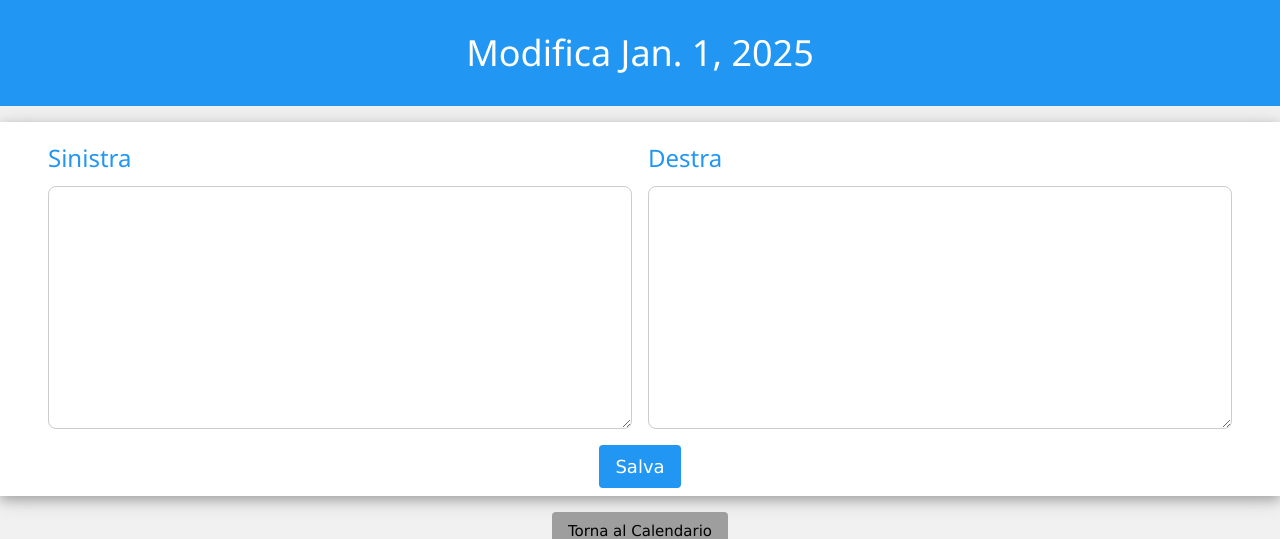
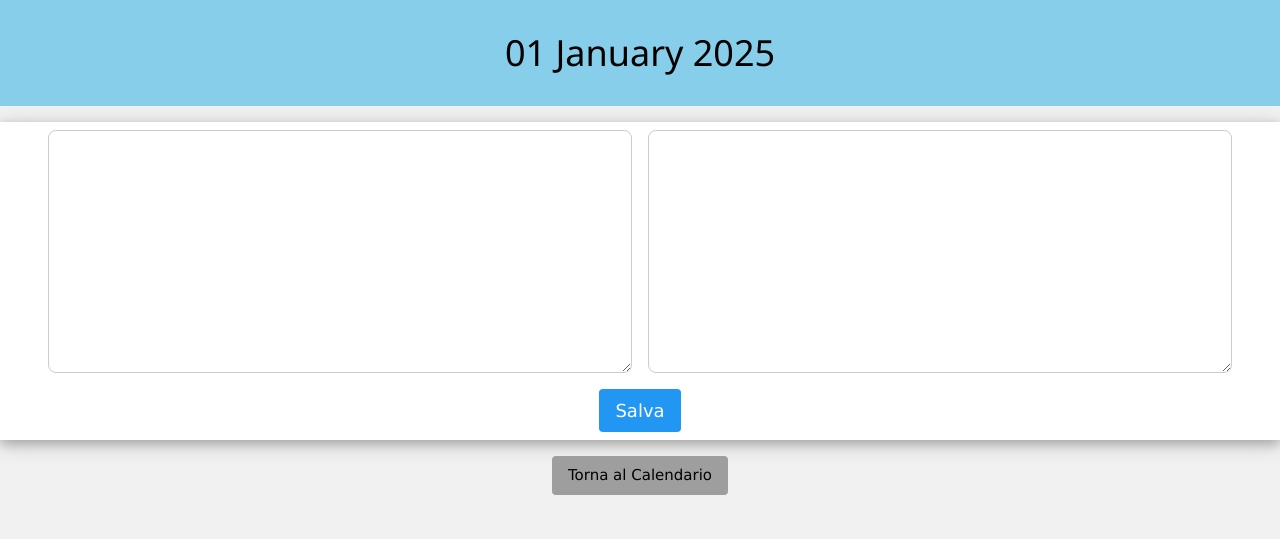
Before and after one commit to giuliofalco/calendar, a Django app: page /edit/2025/1/1/ in a window 1280 px wide. Shown: the top 539 px of the page. Run offline with Django 5.2, Linux system fonts and the light colour scheme; data comes from the database, SQL or seed files in the repository.

Commit message:
data in day_editor in formato europeo

```diff
--- a/cal/templates/cal/day_editor.html
+++ b/cal/templates/cal/day_editor.html
@@ -7,8 +7,8 @@
 </head>
 <body class="w3-light-grey">
 
-    <header class="w3-container w3-blue w3-center w3-padding-16">
-        <h1>Modifica {{ entry_date }}</h1>
+    <header class="w3-container w3-light-blue w3-center w3-padding-16">
+        <h1>{{ entry_date | date:"d F Y"  }}</h1>
     </header>
 
     <div class="w3-container w3-margin-top w3-padding w3-white w3-card-4">
@@ -16,11 +16,11 @@
             {% csrf_token %}
             <div class="w3-row-padding">
                 <div class="w3-half">
-                    <h3 class="w3-text-blue">Sinistra</h3>
+
                     {{ form.content_left|add_class:"w3-input w3-border w3-round-large" }}
                 </div>
                 <div class="w3-half">
-                    <h3 class="w3-text-blue">Destra</h3>
+
                     {{ form.content_right|add_class:"w3-input w3-border w3-round-large" }}
                 </div>
             </div>
```
